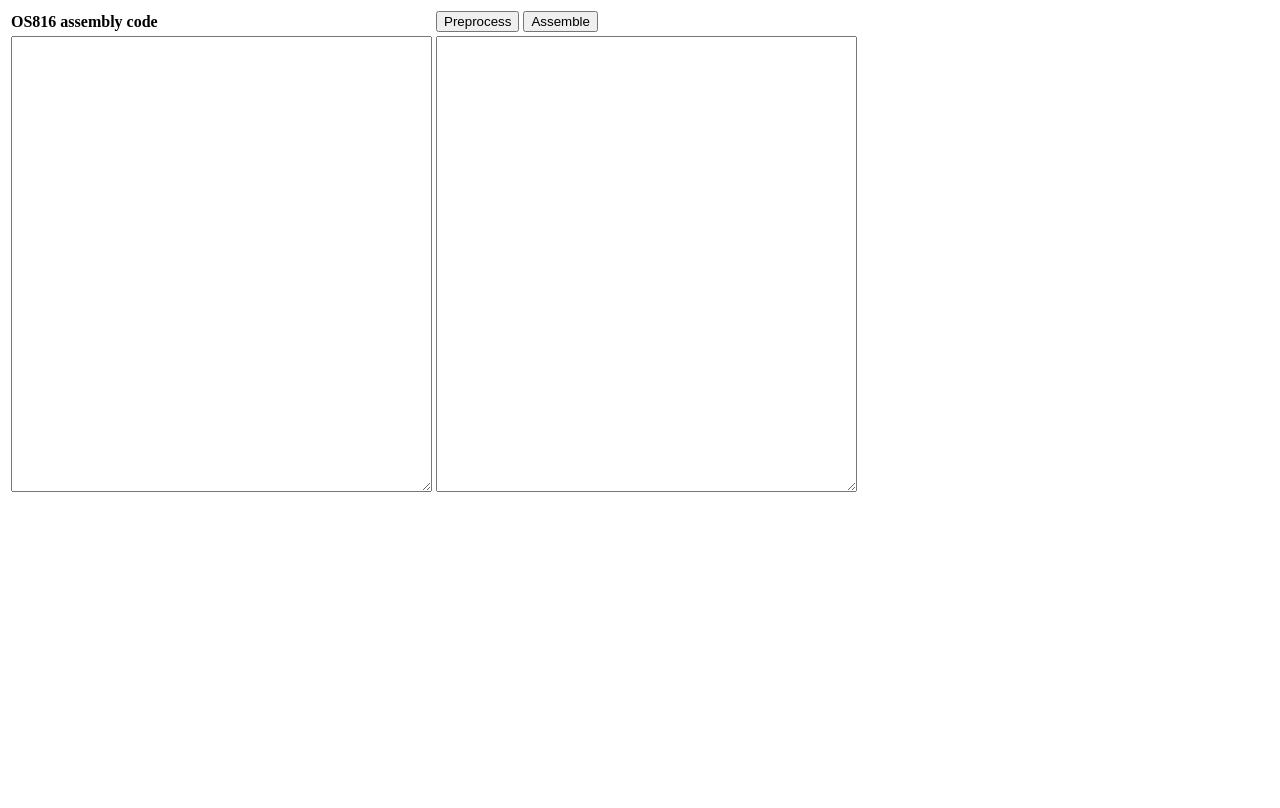
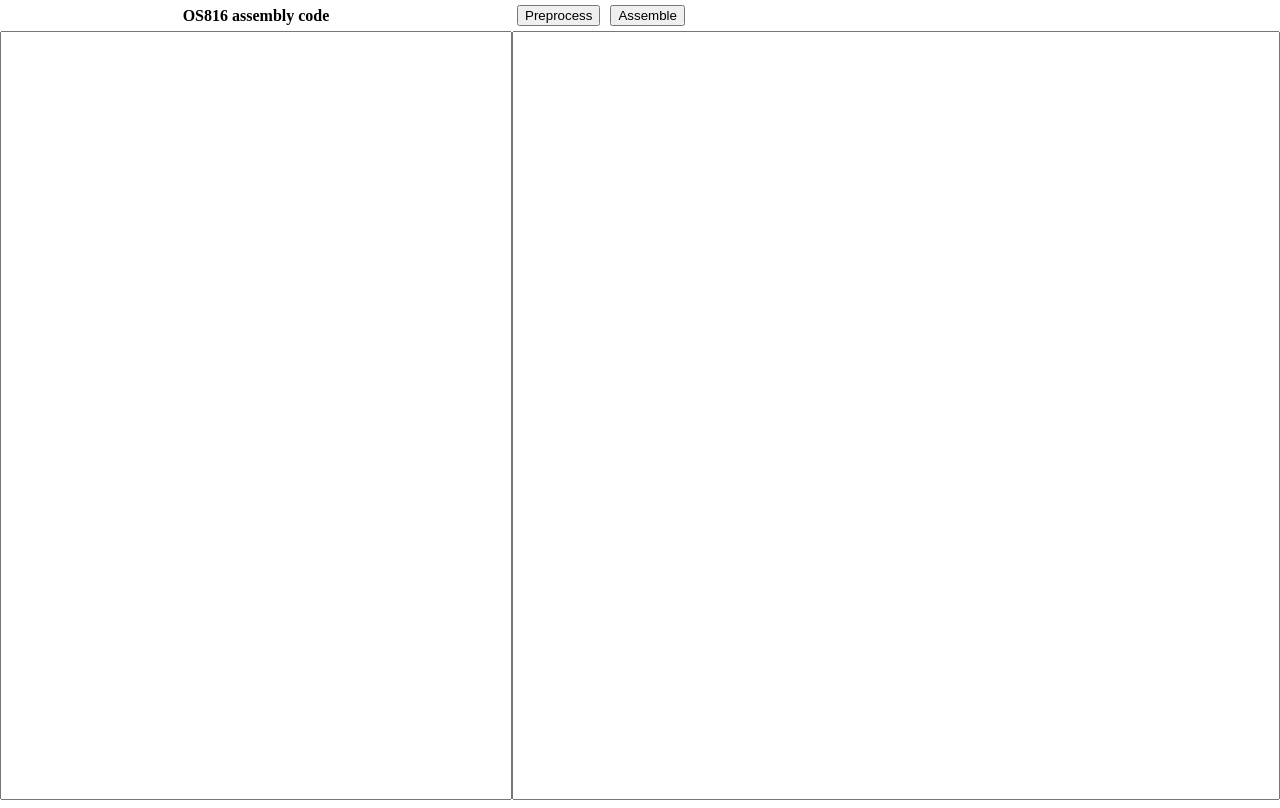
Before and after one commit to c0pperdragon/OS816, a plain HTML site: page doc/manual/asm/asm.html in a window 1280 px wide. Drawn offline with Linux system fonts and the light colour scheme.

Commit message:
Nicer layout for assembler

```diff
--- a/doc/manual/asm/asm.html
+++ b/doc/manual/asm/asm.html
@@ -2,15 +2,6 @@
 <html>
   <head>
     <title>OS816 assembler</title>
-    <style>
-        html, body {
-            height: 100%;
-        }
-        #textbox {
-            width: 100%;
-            height: 100%;
-        }
-    </style>
     <script src="asm.js"></script>
     <script>
         function clickpreprocess()
@@ -24,20 +15,69 @@
                 assemble(document.getElementById('assembly').value);
         }
     </script>
+    <style>
+        html, body {
+            height: 100%;
+            border: 0;
+            margin: 0;
+        }
+        button {
+            margin: 5px;
+        }
+        textarea {
+            box-sizing: border-box;
+            resize: none;
+            width:100%;
+            height:100%;
+        }
+        #raster {
+            width: 100%;
+            height: 100%;
+            display: flex;
+            flex-direction: column;
+            bg-color: red;
+        }
+        #header {
+            flex-grow: 0;
+            display: flex;
+            flex-direction: row;
+            align-items: center;
+        }
+        #caption {
+            width:40%;
+            text-align: center;
+        }
+        #textviews {
+            width: 100%;
+            flex-grow: 1;
+            display: flex;
+            flex-direction: row;
+        }
+        #codeview {
+            height: 100%;
+            width: 40%;
+        }
+        #hexview {
+            height: 100%;
+            width: 60%;
+        }
+    </style>
   </head>
   <body>
-    <table>
-      <tr>
-        <td><b>OS816 assembly code</b></td>
-        <td>
+    <div id="raster">
+        <div id="header">
+            <div id="caption"><b>OS816 assembly code</b></div>
             <button type="button" onclick="clickpreprocess()">Preprocess</button>
             <button type="button" onclick="clickassemble()">Assemble</button>
-        </td>
-      </tr>
-      <tr>
-        <td><textarea id="assembly" rows="30" cols="50"></textarea></td>
-        <td><textarea id="binary" rows="30" cols="50"></textarea></td>
-      </tr>
-    </table>
+        </div>
+        <div id="textviews">
+            <div id="codeview">
+                <textarea id="assembly" wrap="off"></textarea>
+            </div>
+            <div id="hexview">
+                <textarea id="binary" wrap="off"></textarea>
+            </div>
+        </div>
+    </div>
   </body>
 </html>
```
